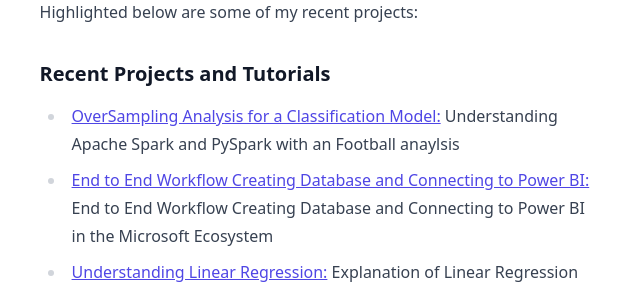
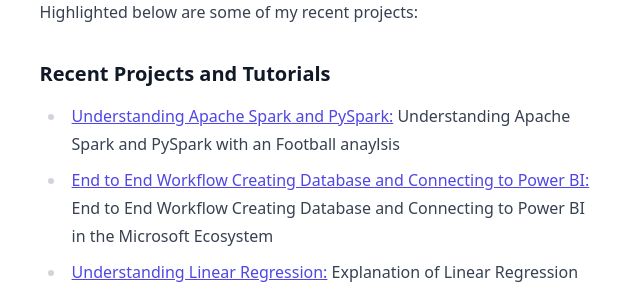
Before and after one commit to Akiwacky/akiwacky.github.io, a Jekyll site: the page built from about.md, in a window 1280 px wide. Shown: the part 1105-1397 px from the top of the page, without its empty margins (319-959 px from the left). Built offline with Jekyll 4.4.1, drawn with Linux system fonts in a browser that asks for light colours; nearby versions of some CDN libraries; some web fonts are replaced.

Commit message:
Update about.md

```diff
--- a/about.md
+++ b/about.md
@@ -16,7 +16,7 @@ Highlighted below are some of my recent projects:
 
 ### Recent Projects and Tutorials
 
-- [OverSampling Analysis for a Classification Model:](https://medium.com/@wiajayi/understanding-apache-spark-and-pyspark-4ee4ca377434)
+- [Understanding Apache Spark and PySpark:](https://medium.com/@wiajayi/understanding-apache-spark-and-pyspark-4ee4ca377434)
   Understanding Apache Spark and PySpark with an Football anaylsis
 - [End to End Workflow Creating Database and Connecting to Power BI:](https://akinajayi.me/DB-to-BI-Workflow)
   End to End Workflow Creating Database and Connecting to Power BI in the Microsoft Ecosystem
```
